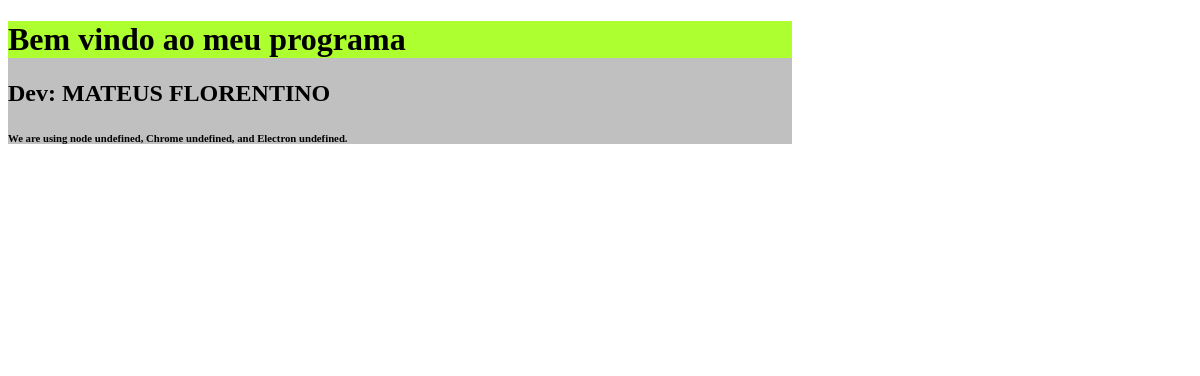
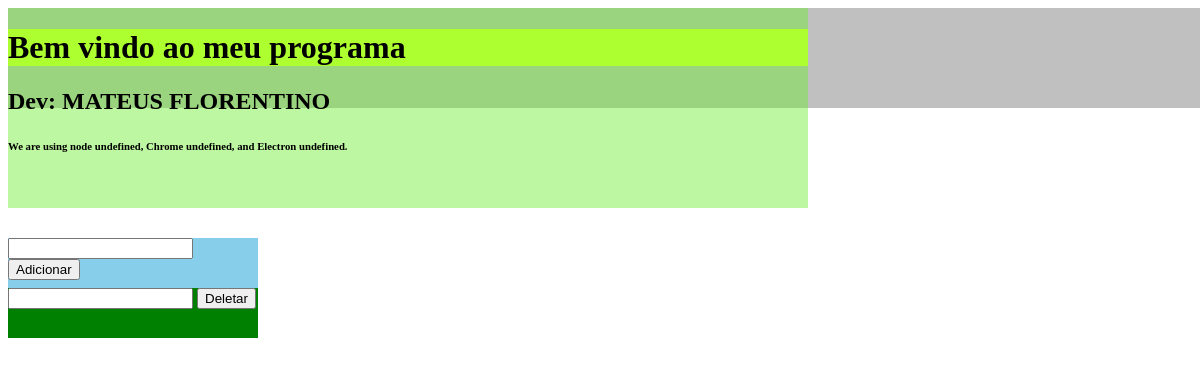
Before and after one commit to MatFlorentino/inventorycontrol, an Electron app: page index.html in a window 800 px wide. Shown: the top 376 px of the page, 1200 px wide, since content can reach past the window. Drawn offline with Linux system fonts and the light colour scheme; no server answers.

Commit message:
criação das branch

```diff
--- a/index.html
+++ b/index.html
@@ -4,7 +4,7 @@
 <head>
   <title>Meu app</title>
   <link rel="stylesheet" href="styles/style.css">
-
+  <script type="text/javascript" src="script.js"></script>
   <script>
     const { remote } = require('electron')
     const mainWindow = remote.getCurrentWindow()
@@ -17,6 +17,7 @@
 
 <body>
   <div id='container'>
+    <div id='cabecalho'>
       <h1 id='welcome_text'>Bem vindo ao meu programa</h1>
       <h2>Dev: MATEUS FLORENTINO</h2>
       <H6>We are using node
@@ -26,6 +27,20 @@
         and Electron
         <script>document.write(process.versions.electron)</script>.</H6>
     </div>
+    <div id='menu'>
+
+      <div id=add>
+        <input type="text" id='add_in'>
+        <button id='add_button'>Adicionar</botton>
+      </div>
+      <div id=del>
+        <input type="text" id='del_in'>
+        <button id='del_button'>Deletar</botton>
+      </div>
+
+    </div>
+
+  </div>
 </body>
 
 </html>
--- a/package.json
+++ b/package.json
@@ -11,5 +11,8 @@
   "license": "ISC",
   "devDependencies": {
     "electron": "^8.3.0"
+  },
+  "dependencies": {
+    "python-shell": "^2.0.1"
   }
 }
--- a/styles/style.css
+++ b/styles/style.css
@@ -4,6 +4,31 @@
 
 #container{
     background-color: rgb(192, 192, 192);
-    width: 3000;
-    height: 1200
+    width: 3000px;
+    height: 100%
 }
+#cabecalho{
+    background-color: rgba(106, 238, 44, 0.445);
+    position: fixed;
+    width: 100%;
+    height: 200px
+
+}
+.menu_itens{
+    position: fixed;
+    top: 250px
+}
+#add{
+    position: relative;
+    top: 230px;
+    background-color: skyblue;
+    height: 50px;
+    width: 250px
+}
+#del{
+    position: relative;
+    top: 230px;
+    background-color: green;
+    height: 50px;
+    width: 250px
+}
```
Also changed, not shown: 1 other file. Lines whose indentation alone changed are shown as unchanged.
